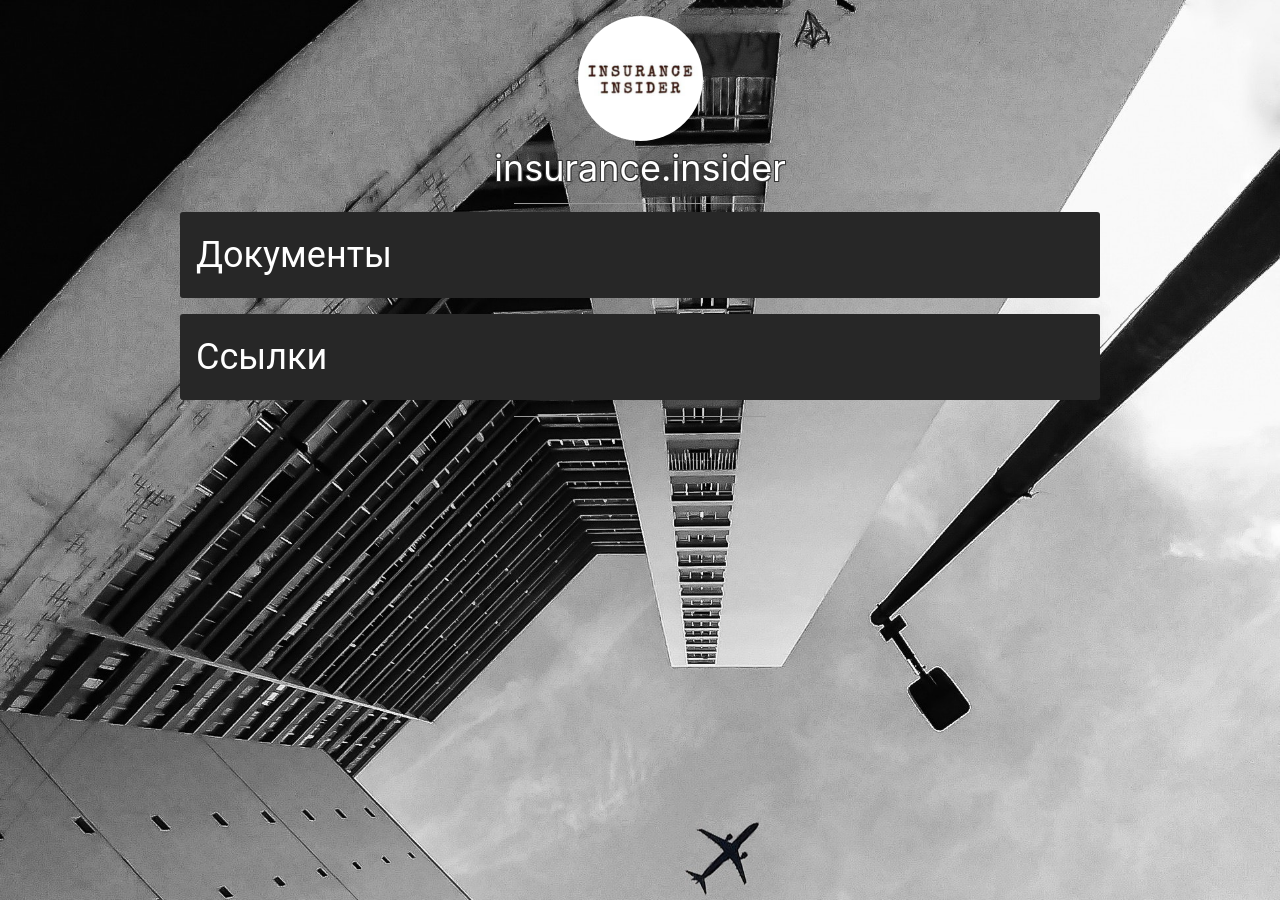
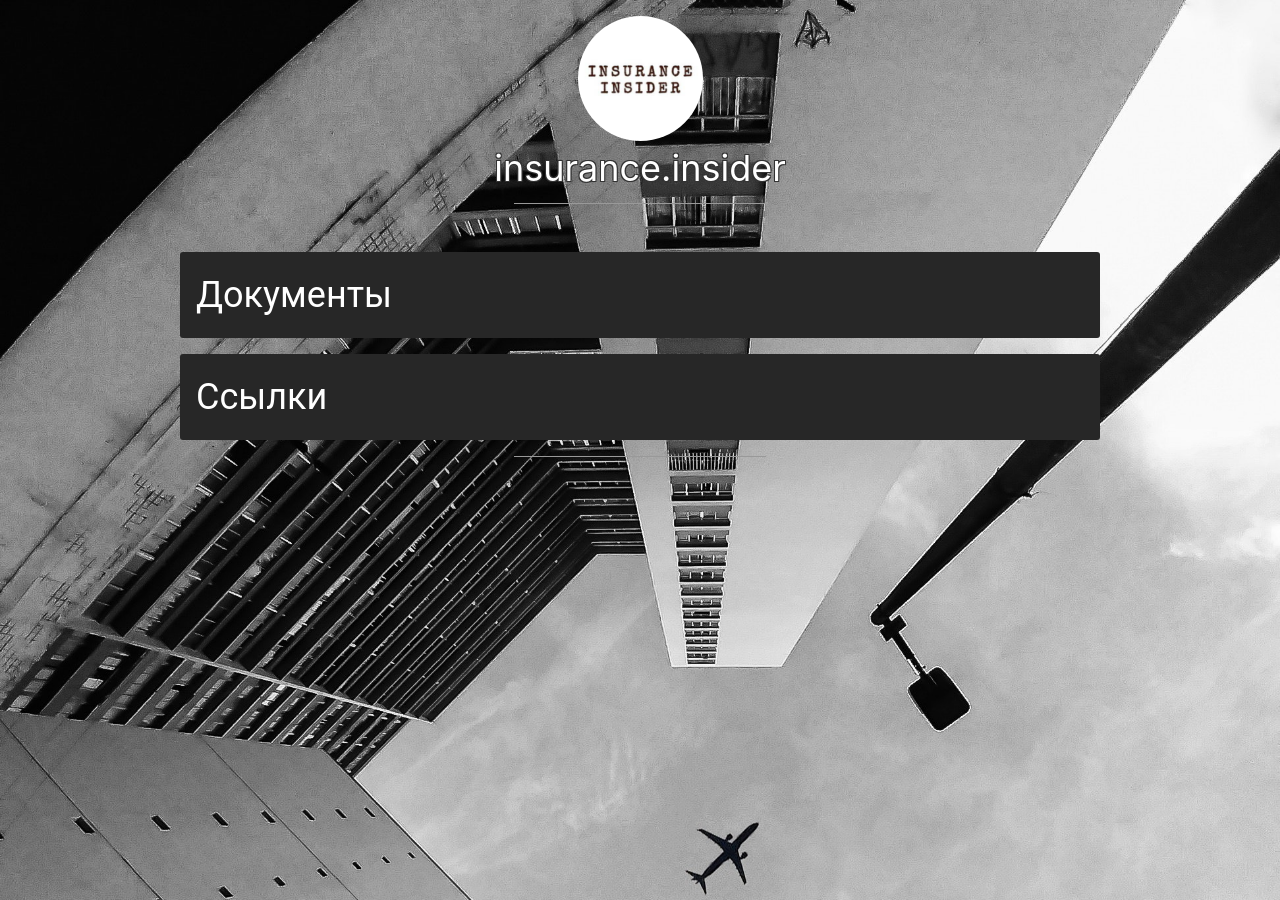
Before and after one commit to HooliganYo/insider, a Jekyll site: the page built from index.html, in a window 1280 px wide. Built offline with Jekyll 4.4.1, drawn with Linux system fonts in a browser that asks for light colours.

Commit message:
bigger margin

```diff
--- a/_config.yml
+++ /dev/null
@@ -1 +0,0 @@
-theme: minima
--- a/_layouts/iinsider.html
+++ b/_layouts/iinsider.html
@@ -21,7 +21,7 @@
                 <div class="row justify-content-center text-center" id="title">insurance.insider</div>
             </div>
 
-            <div class="container"><hr class="col-3 my-2" /></div>
+            <div class="container"><hr class="col-3 mt-2 mb-5" /></div>
 
             {{ content }}
 
```
